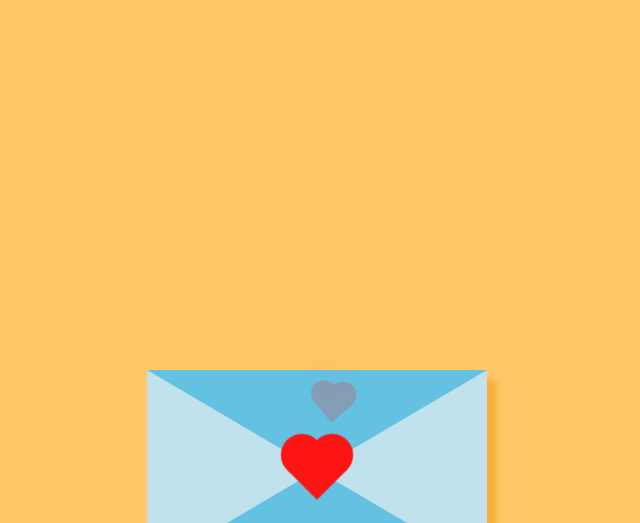
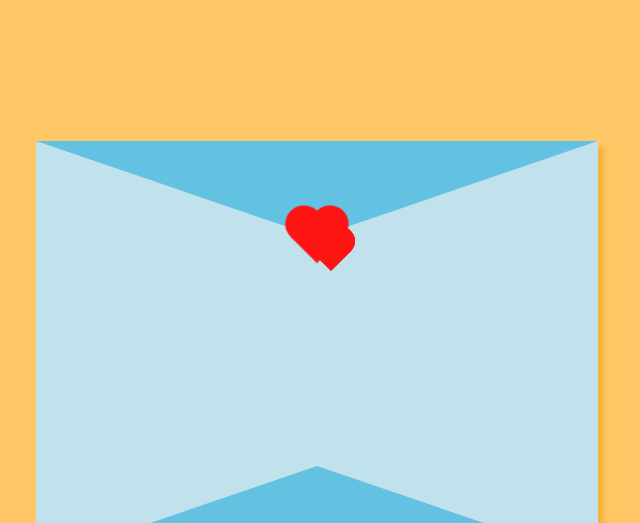
Before and after one commit to duhtommy/ILOVEYOU, a plain HTML site: page index.html in a window 1280 px wide. Shown: the top 523 px of the page, without its empty margins (323-963 px from the left). Drawn offline with Linux system fonts and the light colour scheme.

Commit message:
Update main.css

```diff
--- a/main.css
+++ b/main.css
@@ -1,237 +1,151 @@
+/* General Reset */
+* {
+  box-sizing: border-box;
+  margin: 0;
+  padding: 0;
+}
 
+/* Body */
 body {
-    margin: 70px;
+  margin: 0;
   padding: 0;
   height: 100vh;
+  background-color: #ffc765;
   display: flex;
   justify-content: center;
   align-items: center;
-    background-color: #ffc765;
+  flex-direction: column;
+  font-family: "Chaucer", sans-serif;
+  overflow-x: hidden;
 }
 
+/* Card Container */
 #card {
-    width: 0;
-    height: 0;
-    border-top: 100px solid #63c2e2;
-    border-right: 170px solid #c1e1ec;
-    border-bottom: 100px solid #63c2e2;
-    border-left: 170px solid #c1e1ec;
-    box-shadow: 10px 10px 5px #f7b23c;
+  width: 70vw;
+  max-width: 400px;
+  height: auto;
+  aspect-ratio: 4 / 3; /* keeps shape proportional */
+  position: relative;
+  border-top: 12vh solid #63c2e2;
+  border-right: 22vw solid #c1e1ec;
+  border-bottom: 12vh solid #63c2e2;
+  border-left: 22vw solid #c1e1ec;
+  box-shadow: 6px 6px 5px #f7b23c;
 }
 
-  .heart {
-    width: 32px;
-    height: 32px;
+/* Hearts (scaled for mobile) */
+.heart,
+.heart1,
+.heart2,
+.heart3,
+.heart4 {
+  width: 28px;
+  height: 28px;
   background-color: #ff1414;
-    transform: translate(-50%, -50%) rotate(45deg);
-    animation: heartbeat 1.4s infinite;
+  position: absolute;
+  left: 50%;
+  transform: rotate(45deg);
 }
-
-  .heart:before {
+.heart:before,
+.heart:after,
+.heart1:before,
+.heart1:after,
+.heart2:before,
+.heart2:after,
+.heart3:before,
+.heart3:after,
+.heart4:before,
+.heart4:after {
   content: "";
   position: absolute;
-    top: 0;
-    bottom: 0;
   width: 100%;
   height: 100%;
   background-color: #ff1414;
-    transform: translateY(-50%);
   border-radius: 50%;
 }
-
-  .heart:after {
-    content: "";
-    position: absolute;
-    top: 0;
-    bottom: 0;
-    width: 100%;
-    height: 100%;
-    background-color: #ff1414;
+.heart:before,
+.heart1:before,
+.heart2:before,
+.heart3:before,
+.heart4:before {
+  transform: translateY(-50%);
+}
+.heart:after,
+.heart1:after,
+.heart2:after,
+.heart3:after,
+.heart4:after {
   transform: translateX(-50%);
-    border-radius: 50%;
 }
 
+/* Animation unchanged */
 @keyframes heartbeat {
-    0% { transform: translate(-50%, -50%) rotate(45deg) scale(1); }
-    25% { transform: translate(-50%, -50%) rotate(45deg) scale(1); }
+  0%,25% { transform: translate(-50%, -50%) rotate(45deg) scale(1); }
   30% { transform: translate(-50%, -50%) rotate(45deg) scale(1.4); }
   50% { transform: translate(-50%, -50%) rotate(45deg) scale(1.2); }
   70% { transform: translate(-50%, -50%) rotate(45deg) scale(1.4); }
   100% { transform: translate(-50%, -50%) rotate(45deg) scale(1); }
 }
+.heart { animation: heartbeat 1.4s infinite; }
 
-  .heart1 {
-    width: 32px;
-    height: 32px;
-    background-color: #ff1414;
-    transform: translate(-50%, -160%) rotate(45deg);
+/* Text Section */
+.text {
+  text-align: center;
+  margin-top: 2rem;
+  padding: 0 1rem;
+}
+.text h1 {
+  font-size: clamp(1.2rem, 5vw, 2rem);
+  color: #292727;
+}
+.text p {
+  font-size: clamp(1rem, 4vw, 1.5rem);
+  color: #292727;
 }
 
-  .heart1:before {
-    content: "";
-    position: absolute;
-    top: 0;
-    bottom: 0;
-    width: 100%;
-    height: 100%;
-    background-color: #ff1414;
-    transform: translateY(-50%);
-    border-radius: 50%;
+/* Typewriter Text */
+.textCont {
+  font-size: clamp(1rem, 4vw, 1.2rem);
+  margin: 10% auto 0 auto;
+  width: 90%;
+  max-width: 600px;
+  height: auto;
+  color: #ffc765;
+  text-align: left;
+  line-height: 1.5;
+  word-wrap: break-word;
+}
+.textCont::after {
+  content: "|";
+  animation: blinky 1s linear infinite;
 }
 
-  .heart1:after {
-    content: "";
-    position: absolute;
-    top: 0;
-    bottom: 0;
-    width: 100%;
-    height: 100%;
-    background-color: #ff1414;
-    transform: translateX(-50%);
-    border-radius: 50%;
+/* Song Player */
+.song {
+  display: flex;
+  align-items: center;
+  gap: 10px;
+  font-size: clamp(0.9rem, 3vw, 1.2rem);
+  margin-top: 2rem;
+}
+.pause {
+  cursor: pointer;
 }
 
-
-  .heart1 {
-    animation: heart1 2.5s ease-out 1s infinite; }
-
-  @keyframes heart1 {
-    0% {transform: translateY(-200%) translateX(0) scale(0.25) rotate(45deg); opacity: 1;}
-
-  100% {transform: translateY(-400%) translateX(0) scale(1) rotate(50deg); opacity: 0;}
+/* Responsive Adjustments */
+@media (max-width: 600px) {
+  #card {
+    border-top: 80px solid #63c2e2;
+    border-bottom: 80px solid #63c2e2;
+    border-right: 130px solid #c1e1ec;
+    border-left: 130px solid #c1e1ec;
   }
-
-  .heart2 {
-    width: 32px;
-    height: 32px;
-    background-color: #ff1414;
-    transform: translate(-50%, -250%) rotate(45deg);
+  .heart,
+  .heart1,
+  .heart2,
+  .heart3,
+  .heart4 {
+    width: 24px;
+    height: 24px;
   }
-
-  .heart2:before {
-    content: "";
-    position: absolute;
-    top: 0;
-    bottom: 0;
-    width: 100%;
-    height: 100%;
-    background-color: #ff1414;
-    transform: translateY(-50%);
-    border-radius: 50%;
 }
-
-  .heart2:after {
-    content: "";
-    position: absolute;
-    top: 0;
-    bottom: 0;
-    width: 100%;
-    height: 100%;
-    background-color: #ff1414;
-    transform: translateX(-50%);
-    border-radius: 50%;
-  }
-
-  .heart2 {
-    animation: heart2 4s ease-out 1s infinite; }
-
-  @keyframes heart2 {
-    0% {transform: translateY(-300%) translateX(-100%) scale(0.25) rotate(-20deg); opacity: 0.2;}
-
-  100% {transform: translateY(-500%) translateX(-10%) scale(1) rotate(45deg); opacity: 0;}
-  }
-
-  .heart3 {
-    width: 32px;
-    height: 32px;
-    background-color: #ff1414;
-    transform: translate(-50%, -350%) rotate(45deg);
-  }
-
-  .heart3:before {
-    content: "";
-    position: absolute;
-    top: 0;
-    bottom: 0;
-    width: 100%;
-    height: 100%;
-    background-color: #ff1414;
-    transform: translateY(-50%);
-    border-radius: 50%;
-  }
-
-  .heart3:after {
-    content: "";
-    position: absolute;
-    top: 0;
-    bottom: 0;
-    width: 100%;
-    height: 100%;
-    background-color: #ff1414;
-    transform: translateX(-50%);
-    border-radius: 50%;
-  }
-
-  .heart3 {
-    animation: heart3 2s ease-out 1s infinite; }
-
-  @keyframes heart3 {
-    0% {transform: translateY(-430%) translateX(-100%) scale(0.25) rotate(20deg); opacity: 0.2;}
-
-  100% {transform: translateY(-650%) translateX(-10%) scale(1) rotate(60deg); opacity: 0;}
-  }
-
-  .heart4 {
-    width: 32px;
-    height: 32px;
-    background-color: #ff1414;
-    transform: translate(-50%, -450%) rotate(45deg);
-  }
-
-  .heart4:before {
-    content: "";
-    position: absolute;
-    top: 0;
-    bottom: 0;
-    width: 100%;
-    height: 100%;
-    background-color: #ff1414;
-    transform: translateY(-50%);
-    border-radius: 50%;
-  }
-
-  .heart4:after {
-    content: "";
-    position: absolute;
-    top: 0;
-    bottom: 0;
-    width: 100%;
-    height: 100%;
-    background-color: #ff1414;
-    transform: translateX(-50%);
-    border-radius: 50%;
-  }
-
-
-  .heart4 {
-    animation: heart4 2.3s ease-out 1s infinite; }
-
-  @keyframes heart4 {
-    0% {transform: translateY(-450%) translateX(-100%) scale(0.25) rotate(45deg); opacity: 0.2;}
-
-  100% {transform: translateY(-750%) translateX(-10%) scale(1) rotate(80deg); opacity: 0;}
-  }
-
-
-
-  .text{
-    position: absolute;
-    bottom: 16%;
-    margin: 10px;
-
-
-  }
-  p{
-    font-size: 25px;
-    color: #292727;
-  }
```
Lines whose indentation alone changed are shown as unchanged.
